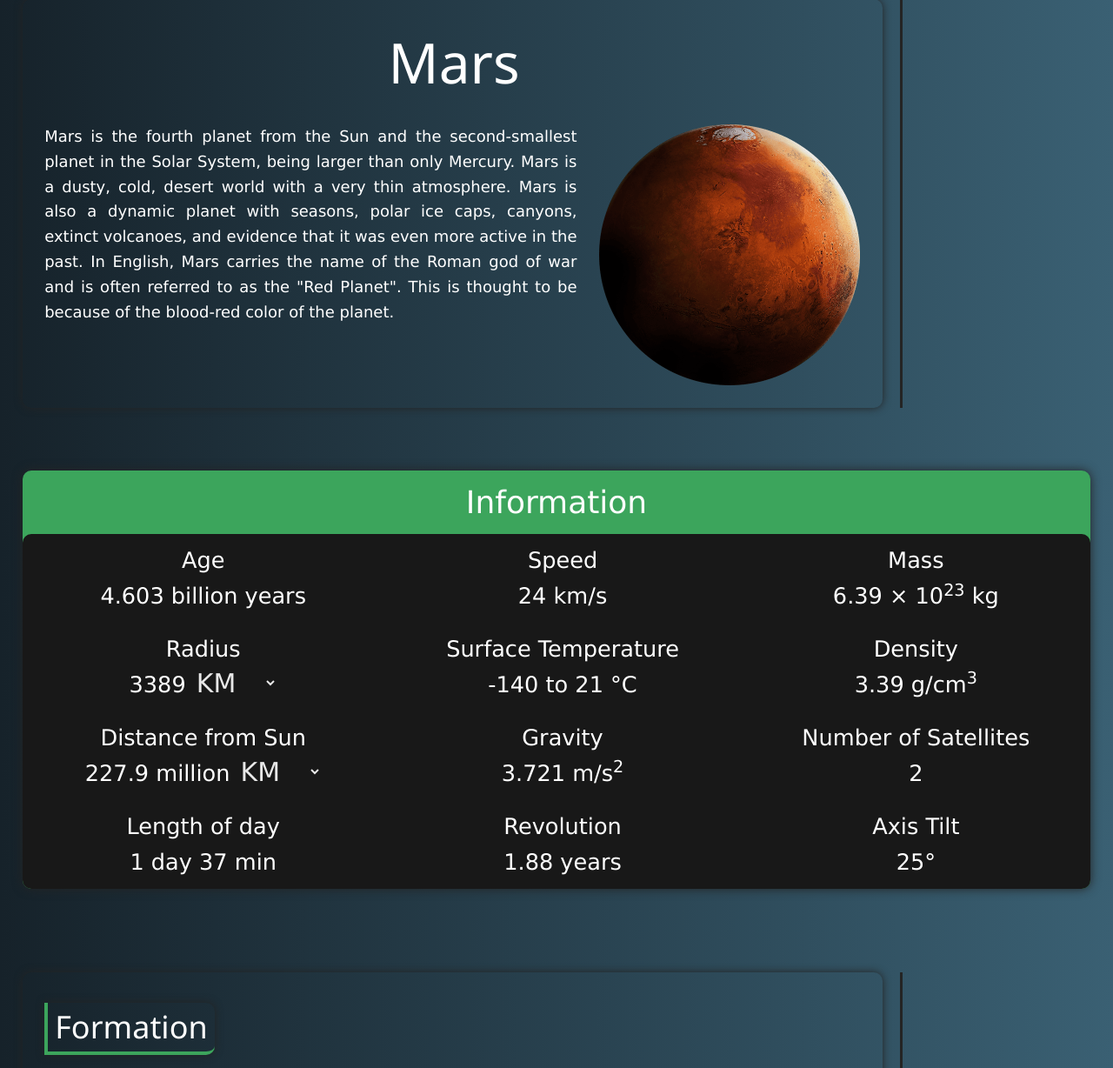
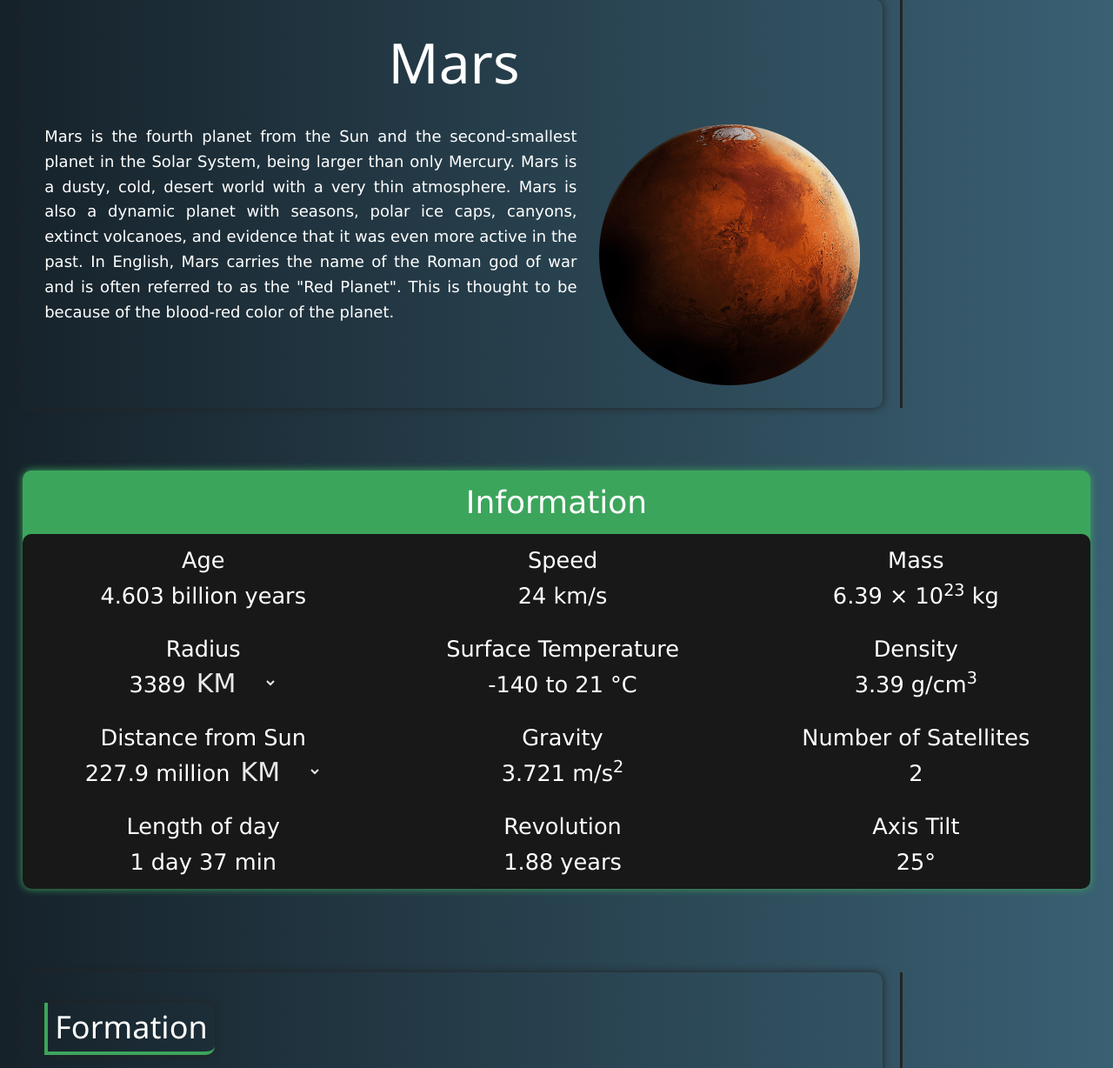
Before and after one commit to akhilsaini678/spacelearn, a Django app: page /mars/ in a window 1280 px wide. Shown: the part 89-1317 px from the top of the page at 87% size. Run offline with Django 4.2, Linux system fonts and the light colour scheme; lists and menus that the app fills with data are empty; some libraries are stand-ins or nearby versions.

Commit message:
Box Shadow Changed for all pages

```diff
--- a/static/CSS/Planets.css
+++ b/static/CSS/Planets.css
@@ -15,7 +15,8 @@ rgb(50, 200, 110);
     width: 96vw;
     background-color: #3CA55C;
     margin: auto;
-    box-shadow: 0 0 12px rgb(36, 36, 36);
+    box-shadow: 0 0 10px #3CA55C;
+    /* box-shadow: 0 0 12px rgb(36, 36, 36); */
     display: block;
     color: white;
     border-radius: 10px;
```
